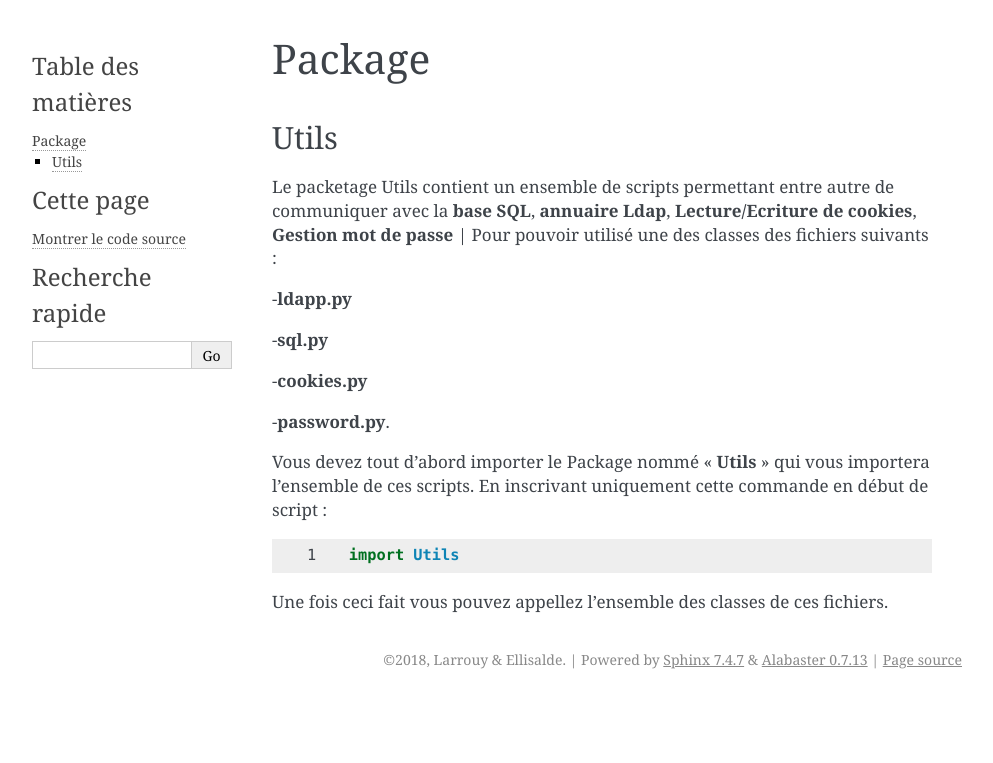
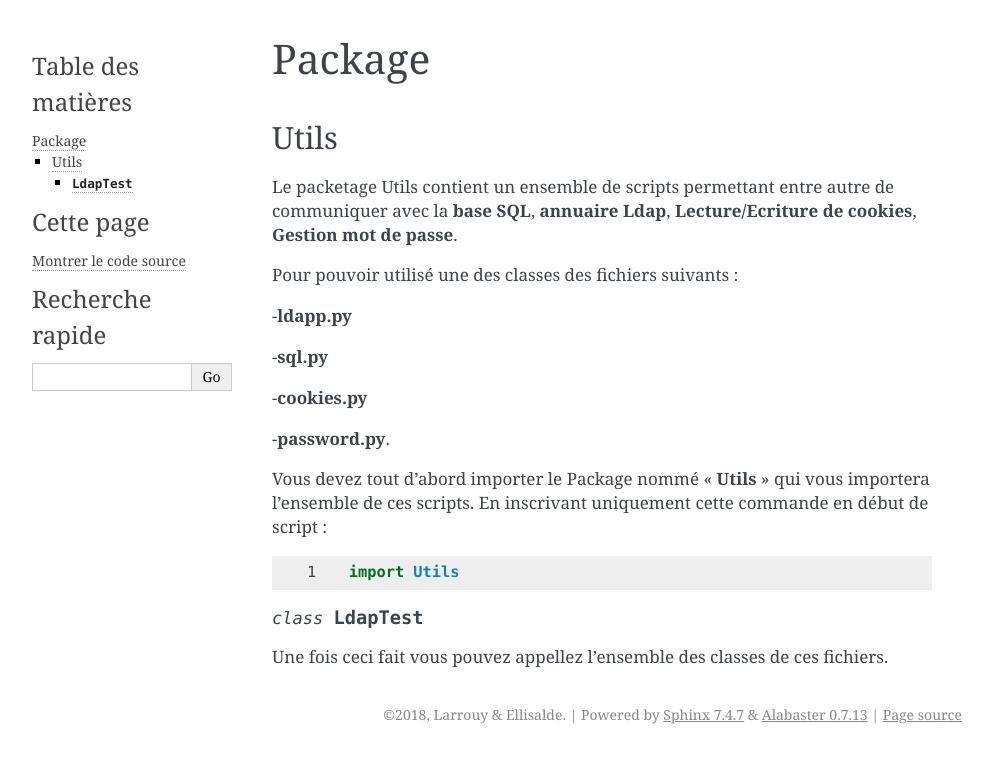
Before and after one commit to soldatroket/ProjetHacking, a Sphinx documentation site: the page built from Documentation/autoDoc.rst, in a window 1280 px wide. Shown: the top 763 px of the page, without its empty margins (148-1141 px from the left). Built offline with Sphinx 7.4.7, drawn with Linux system fonts in a browser that asks for light colours.

Commit message:
Update autoDoc.rst

```diff
--- a/Documentation/autoDoc.rst
+++ b/Documentation/autoDoc.rst
@@ -7,8 +7,8 @@ Package
 
 Utils
 =====
-Le packetage Utils contient un ensemble de scripts permettant entre autre de communiquer avec la **base SQL**, **annuaire Ldap**, **Lecture/Ecriture de cookies**, **Gestion mot de passe**
-|
+Le packetage Utils contient un ensemble de scripts permettant entre autre de communiquer avec la **base SQL**, **annuaire Ldap**, **Lecture/Ecriture de cookies**, **Gestion mot de passe**.
+
 Pour pouvoir utilisé une des classes des fichiers suivants :
 
 -**ldapp.py**
@@ -26,4 +26,6 @@ Vous devez tout d’abord importer le Package nommé « **Utils** » qui vous im
 
       import Utils
 
+.. class:: LdapTest
+
 Une fois ceci fait vous pouvez appellez l'ensemble des classes de ces fichiers.
```
